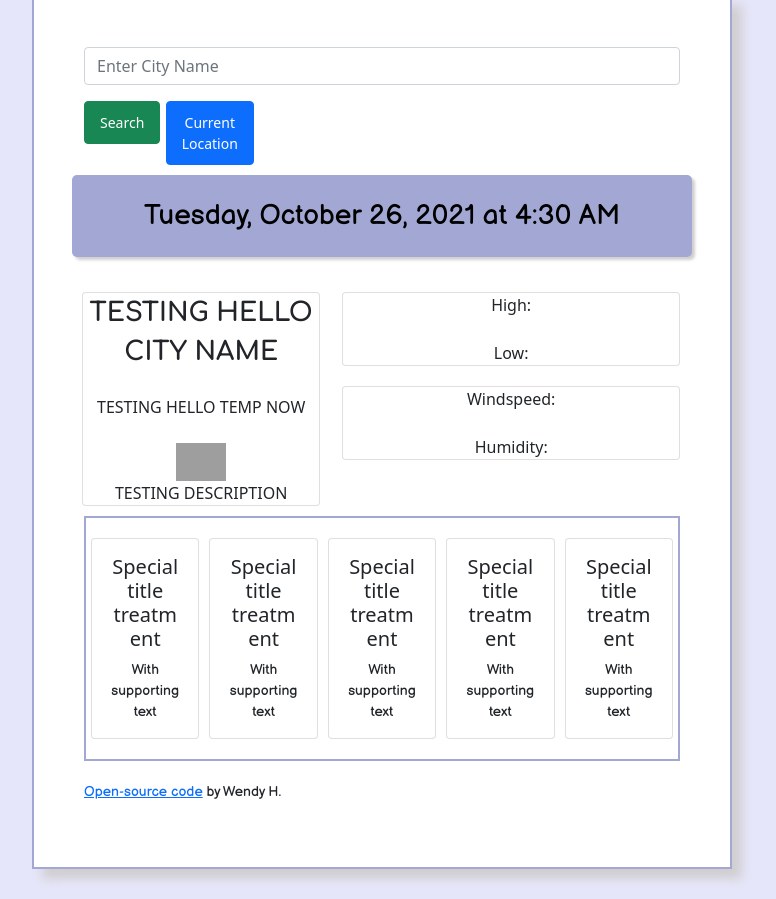
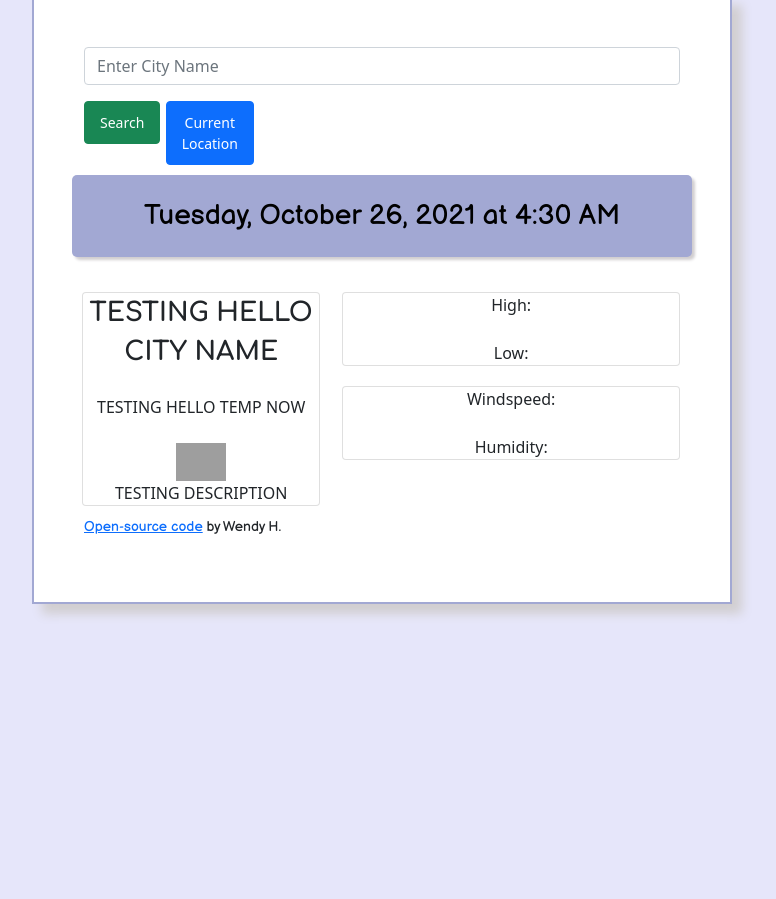
Before and after one commit to WHuynh14/current-weather-forecast-2, a plain HTML site: page index.html in a window 1280 px wide. Shown: the part 103-1002 px from the top of the page, without its empty margins (258-1034 px from the left). After the commit the page ends 800 px from the top, so only its background shows below. Drawn offline with nearby package versions, Linux system fonts and the light colour scheme; no server answers; grey boxes are pictures that could not be loaded.

Commit message:
Commented out 5-day forecast

```diff
--- a/index.html
+++ b/index.html
@@ -25,52 +25,6 @@
   </head>
   <body>
     <h1>Hello, where would you like to explore?</h1>
-
-    <!--
-      <form id="city-country-form">
-        <div class="row search">
-          <div class="col-12">
-            <div class="mb-3">
-              <input
-                type="text"
-                placeholder="Enter City Name"
-                class="form-control"
-                id="city-text-input"
-              />
-            </div>
-
-          </div>
-          <div class="col-2">
-            <button type="submit" class="btn btn-success" id="search">Search</button>
-          </div>
-          <div class="col-2">
-            <button type="submit" class="btn btn-primary" id="current-location-button">Current Location</button>
-          </div>
-        </div>
-      </form>
-
-      <br />
-      <br />
-     <div class="row">
-<div class = "column" id="date-now">
-Monday October 4, 2021 at 9:24PM
-</div>
-     </div>
-<div class="rows">
-<div class="row row-1">
-        <div class="col-4" id="city-name"></div>
-        <div class="col-4" id="temp-high-now"></div>
-        <div class="col-4" id="wind">Windspeed:</div>
-      </div>
-
-      <div class="row row-2">
-        <div class="col-4" id="temp-now"></div>
-        <div class="col-4" id="temp-low-now"></div>
-        <div class="col-4" id="humidity">Humidity:</div>
-      </div>
-      </div>
-
-      <br /> -->
     <div class="container container-top">
       <form id="city-country-form">
         <div class="row search">
@@ -142,7 +96,7 @@ Monday October 4, 2021 at 9:24PM
         </div>
       </div>
 
-      <div class="container container-bottom">
+      <!-- <div class="container container-bottom">
         <div class="row row-cols-5">
           <div class="col many">
             <div class="card">
@@ -185,7 +139,7 @@ Monday October 4, 2021 at 9:24PM
             </div>
           </div>
         </div>
-      </div>
+      </div> -->
       <p id="code-link">
         <a href="https://github.com/WHuynh14/current-weather-forecast-2">
           Open-source code</a
```
Also changed, not shown: js/weather.js (+0 -22 lines).
